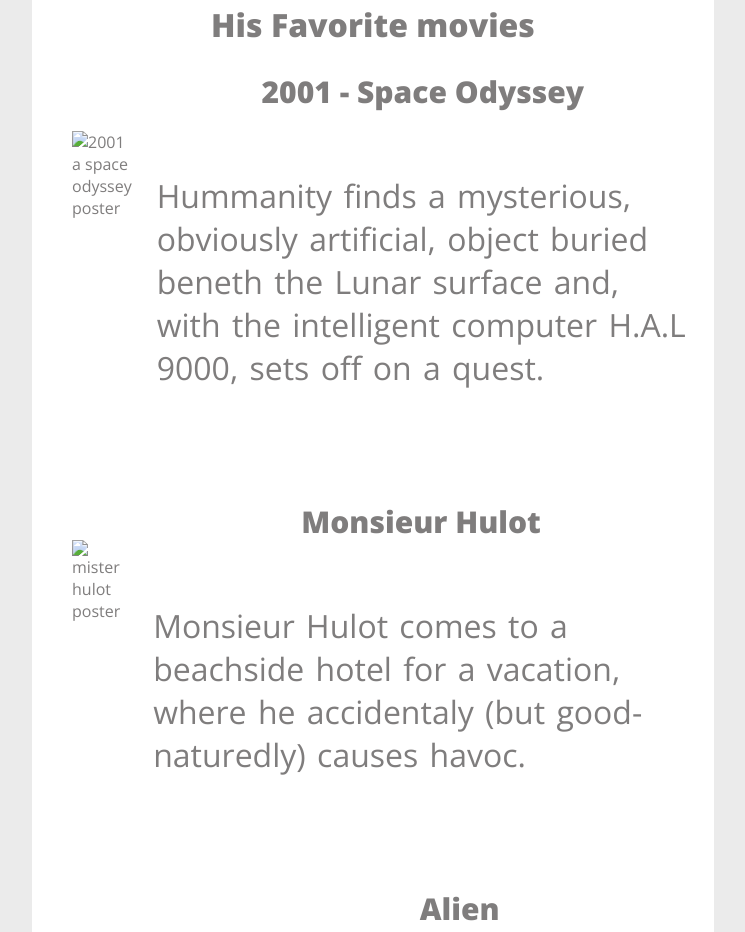
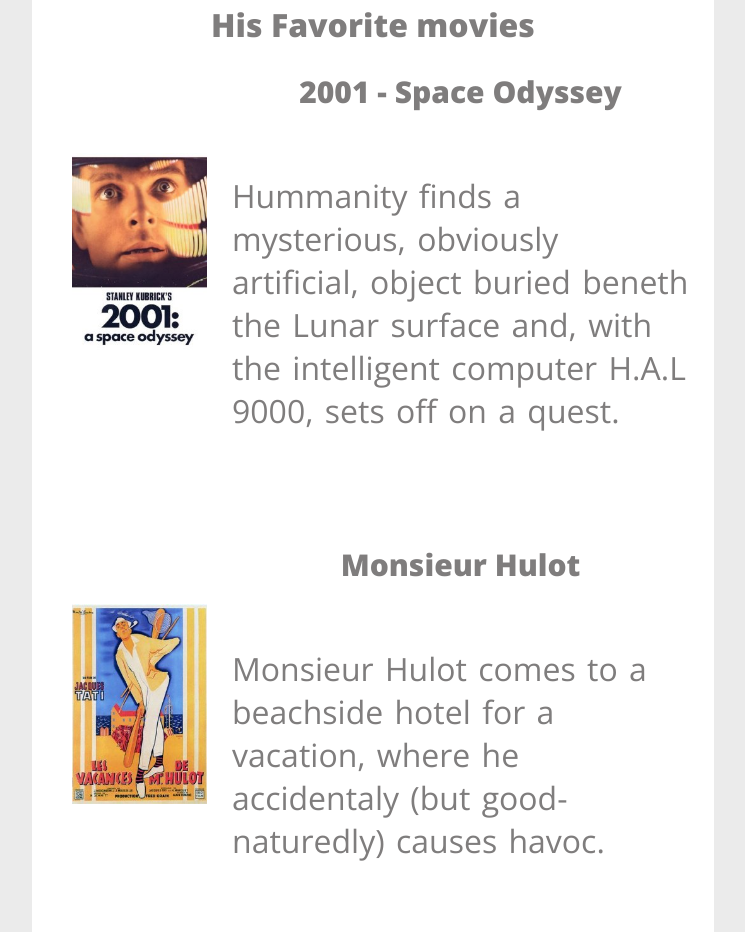
Before and after one commit to becodeorg/hamilton-8-tim-berners-lee-NathanLombardelli, a plain HTML site: page index.html in a window 1280 px wide. Shown: the part 1119-2051 px from the top of the page, without its empty margins (292-1037 px from the left). Drawn offline with nearby package versions, Linux system fonts and the light colour scheme; the site is published under a folder, as on GitHub Pages, so addresses that start at the root find nothing.

Commit message:
update image

```diff
--- a/index.html
+++ b/index.html
@@ -35,7 +35,7 @@
             <h2>His Favorite movies</h2>
 
             <div class="films">
-                <img class="poster" src="/images/space_odyssey.jpg" alt="2001 a space odyssey poster">
+                <img class="poster" src="images/space_odyssey.jpg" alt="2001 a space odyssey poster">
                 <aside>
                     <h3>2001 - Space Odyssey</h3>
                     <p>Hummanity finds a mysterious, obviously artificial, object buried beneth the Lunar surface and, with the intelligent computer H.A.L 9000, sets off on a quest.</p>
@@ -43,7 +43,7 @@
             </div>
 
             <div class="films">
-                <img class="poster" src="/images/mister_hulot.jpg" alt="mister hulot poster">
+                <img class="poster" src="images/mister_hulot.jpg" alt="mister hulot poster">
                 <aside>
                     <h3>Monsieur Hulot</h3>
                     <p>Monsieur Hulot comes to a beachside hotel for a vacation, where he accidentaly (but good-naturedly) causes havoc.</p>
```
